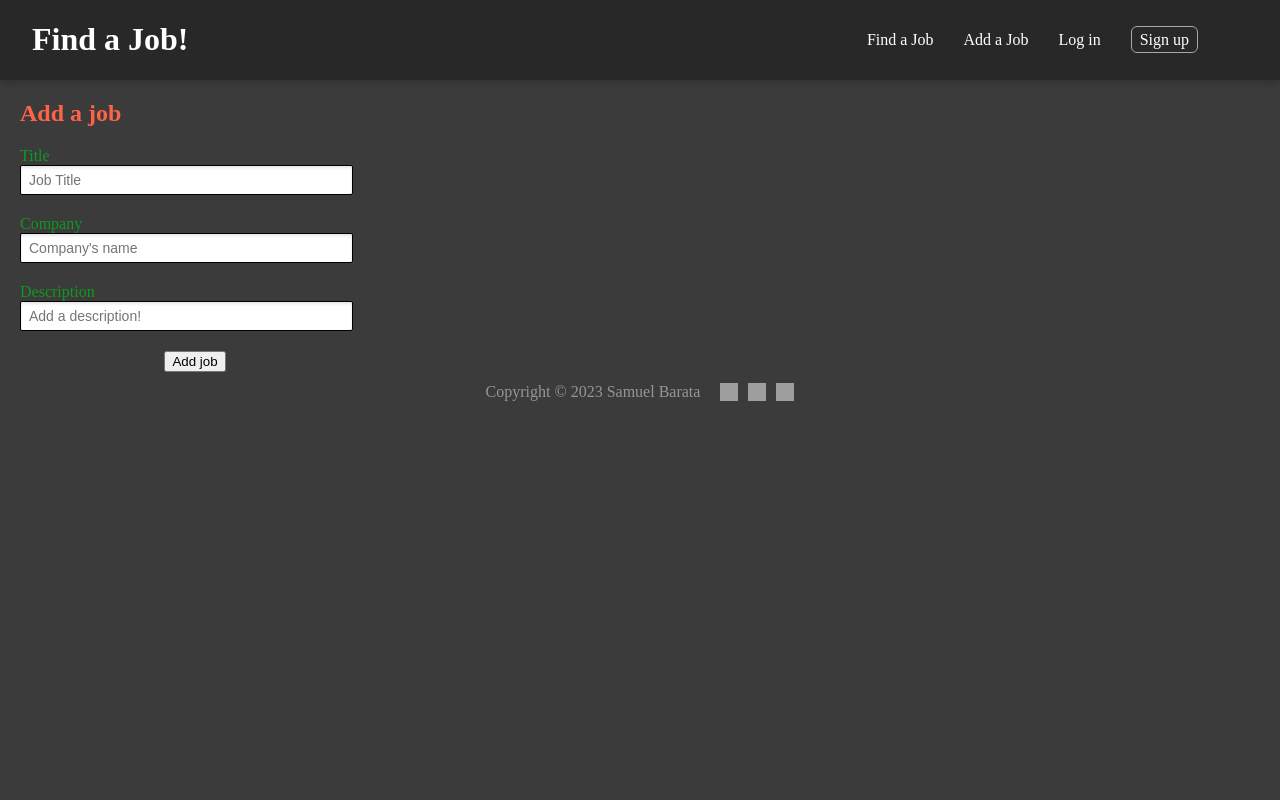
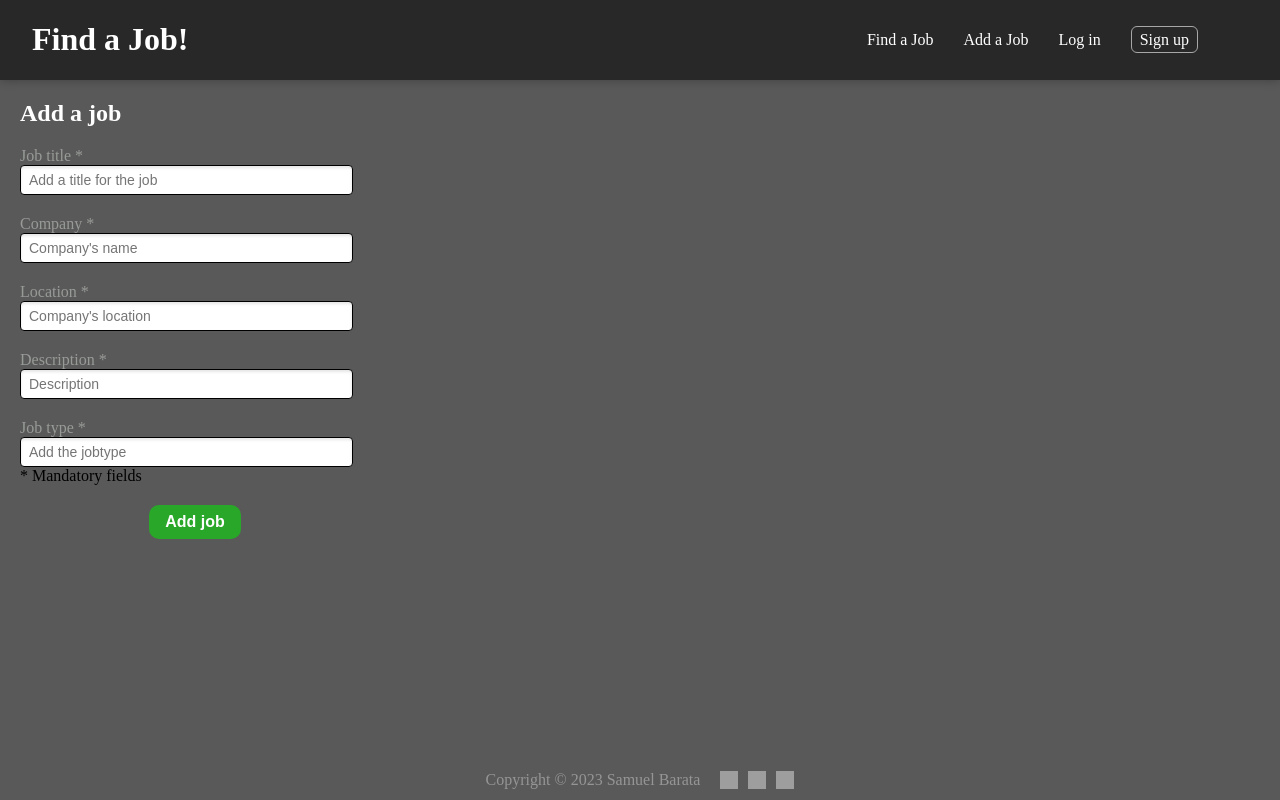
Before and after one commit to SDBarata/FindAJob, a React (Create React App) app in the folder frontend/: page /addjob in a window 1280 px wide. Built offline with nearby package versions, Linux system fonts and the light colour scheme; grey boxes are pictures that could not be loaded; a web font is replaced by a local one.

Commit message:
Updating the database model, styling the Add job page and starting styling the Find job page

```diff
--- a/frontend/src/App.js
+++ b/frontend/src/App.js
@@ -4,6 +4,7 @@ import Header from "./components/Header/Header";
 import "./styles/header.css";
 import "./styles/home.css";
 import "./styles/addJob.css";
+//import "./styles/findJobs.css";
 
 import Footer from "./components/Footer/Footer";
 
--- a/frontend/src/pages/AddJob.js
+++ b/frontend/src/pages/AddJob.js
@@ -5,14 +5,22 @@ export default function AddJob() {
   const [newJob, setNewJobs] = useState({
     title: "",
     company: "",
+    location: "",
     description: "",
+    jobtype: "",
   });
 
   function submitJob(event) {
     event.preventDefault();
     AddJobService.addJob(newJob);
     setNewJobs(newJob);
-    setNewJobs({ title: "", company: "", description: "" });
+    setNewJobs({
+      title: "",
+      company: "",
+      location: "",
+      description: "",
+      jobtype: "",
+    });
   }
 
   function handleChange(event) {
@@ -27,20 +35,20 @@ export default function AddJob() {
         <form className="addjob-input">
           <div className="input-block">
             <label for="title" className="label">
-              <p>Title</p>
+              <p>Job title *</p>
               <input
                 className="input"
                 onChange={handleChange}
                 type="text"
                 name="title"
-                placeholder="Job Title"
+                placeholder="Add a title for the job"
                 value={newJob.title}
               />
             </label>
           </div>
           <div className="input-block">
             <label for="company" className="label">
-              <p>Company</p>
+              <p>Company *</p>
               <input
                 className="input"
                 onChange={handleChange}
@@ -52,18 +60,46 @@ export default function AddJob() {
             </label>
           </div>
           <div className="input-block">
+            <label for="location" className="label">
+              <p>Location *</p>
+              <input
+                className="input"
+                onChange={handleChange}
+                type="text"
+                name="location"
+                placeholder="Company's location"
+                value={newJob.location}
+              />
+            </label>
+          </div>
+          <div className="input-block">
             <label for="description" className="label">
-              <p>Description</p>
+              <p>Description *</p>
               <input
                 className="input"
                 onChange={handleChange}
                 type="text"
                 name="description"
-                placeholder="Add a description!"
+                placeholder="Description"
                 value={newJob.description}
               />
             </label>
           </div>
+          <div className="input-block">
+            <label for="jobtype" className="label">
+              <p>Job type *</p>
+              <input
+                className="input"
+                onChange={handleChange}
+                type="text"
+                name="jobtype"
+                placeholder="Add the jobtype"
+                value={newJob.jobtype}
+              />
+            </label>
+            <p>* Mandatory fields</p>
+          </div>
+
           <button className="submit-button" type="submit" onClick={submitJob}>
             Add job
           </button>
--- a/frontend/src/pages/FindJobs.js
+++ b/frontend/src/pages/FindJobs.js
@@ -34,7 +34,9 @@ export default function FindJobs() {
             <li key={listOfJobs._id}>
               <h3>{listOfJobs.title}</h3>
               <p>{listOfJobs.company}</p>
+              <p>{listOfJobs.location}</p>
               <p>{listOfJobs.description}</p>
+              <p>{listOfJobs.jobtype}</p>
               <button type="button" onClick={() => deleteJob(listOfJobs._id)}>
                 Remove Job
               </button>
--- a/frontend/src/styles/addJob.css
+++ b/frontend/src/styles/addJob.css
@@ -1,7 +1,9 @@
 .create-job {
   margin-left: 20px;
-  display: block;
+  display: flex;
   width: 350px;
+  flex-direction: column;
+  flex-grow: 1;
 }
 
 .addjob-input {
@@ -10,7 +12,7 @@
 
 h2 {
   text-align: justify;
-  color: tomato;
+  color: rgb(255, 255, 255);
 }
 
 .input-block {
@@ -22,7 +24,7 @@ h2 {
 .label {
   font-size: 16px;
 
-  color: rgb(15, 153, 29);
+  color: rgb(151, 155, 151);
 }
 
 p {
@@ -34,10 +36,28 @@ p {
   width: 90%;
   padding: 6px 8px;
   border: 1px solid;
-  border-radius: 2px;
+  border-radius: 4px;
   box-shadow: inset 0 2px 3px rgba(0, 0, 0, 0.1),
     0 0 5px 2px rgba(212, 212, 212, 0);
   font-size: 14px;
   line-height: 16px;
   outline: none;
 }
+
+.submit-button {
+  background: #28a728;
+  color: #fff;
+  padding: 10px 15px;
+  font-size: 16px;
+  border: 1px solid transparent;
+  border-radius: 10px;
+  outline: none;
+  font-weight: bold;
+  line-height: 0.8;
+  cursor: pointer;
+  transition-duration: 0.4s;
+}
+
+.submit-button:hover {
+  background-color: #157d15;
+}
--- a/frontend/src/styles/findJobs.css
+++ b/frontend/src/styles/findJobs.css
@@ -40,3 +40,5 @@
   cursor: pointer;
   outline: none;
 }
+
+/* usar o grid para aqui */
--- a/frontend/src/styles/header.css
+++ b/frontend/src/styles/header.css
@@ -1,8 +1,13 @@
 @import url("https://fonts.googleapis.com/css2?family=McLaren&family=Montserrat&display=swap");
+
+#root {
+  display: flex;
+  flex-direction: column;
+  min-height: 100vh;
+}
 
 header {
   background-color: rgb(41, 40, 40);
-  margin: auto;
   padding: 0px 32px;
   box-shadow: 0 0 10px 0 rgba(0, 0, 0, 0.3);
   display: flex;
@@ -47,6 +52,7 @@ footer {
   width: 100%;
   height: 2.5rem;
   gap: 20px;
+  bottom: 0;
 }
 
 .footer-icons {
--- a/frontend/src/styles/home.css
+++ b/frontend/src/styles/home.css
@@ -1,5 +1,5 @@
 body {
-  background-color: rgb(59, 59, 59);
+  background-color: rgb(90, 89, 89);
   margin: auto;
   text-align: center;
 }
```
Also changed, not shown: 1 other file (tests, documents, lock files or other folders).
